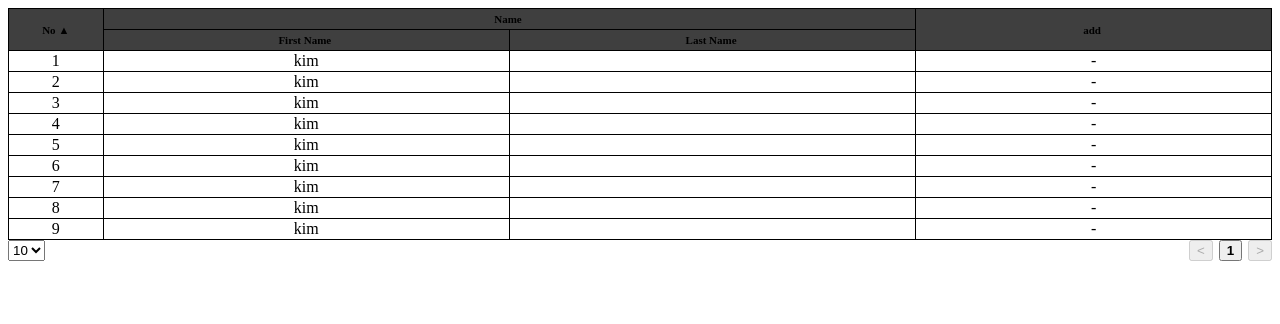
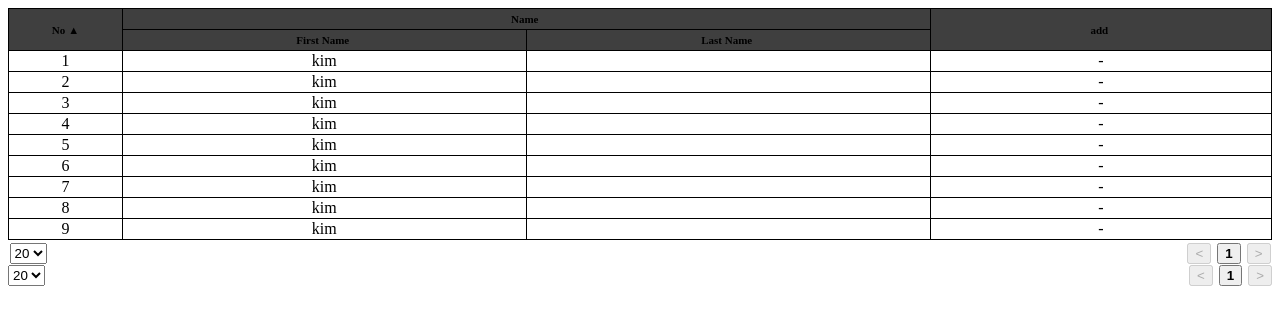
Before and after one commit to novice1993/rex-web-table, a React (Vite) app: page / in a window 1280 px wide. Shown: the top 324 px of the page. Built offline with nearby package versions, Linux system fonts and the light colour scheme.

Commit message:
[feat] page size init value 관련 세부 기능 추가
Desc
- page size option 중 중앙 값이 초기 값으로 설정되도록 기능 구현

```diff
--- a/src/App.tsx
+++ b/src/App.tsx
@@ -8,6 +8,9 @@ import { ColumnDef } from "@tanstack/react-table";
 import { HeaderOptionType } from "./type/type";
 import useSubRowContents from "./hook/useSubRowContents";
 import useSubRowExpand from "./hook/useSubRowExpand";
+
+import { TablePagination } from "./components/TableFooter/TablePagination";
+import { TablePageSizeSelect } from "./components/TableFooter/TablePageSizeSelect";
 
 export interface Example {
   No: number;
@@ -31,7 +34,7 @@ const columns: ColumnDef<Example>[] = [
   {
     accessorKey: "No",
     header: "No",
-    size: 10,
+    size: 20,
   },
   {
     accessorKey: "name",
@@ -157,13 +160,30 @@ function App() {
             },
           }}
         />
+        <TableFooter
+          totalPageNum={totalPageNum}
+          pagination={pagination}
+          setPagination={setPagination}
+        />
       </TableProvider>
 
-      <TableFooter
-        totalPageNum={totalPageNum}
-        pagination={pagination}
-        setPagination={setPagination}
-      />
+      <div
+        style={{
+          width: "100%",
+          display: "flex",
+          justifyContent: "space-between",
+        }}
+      >
+        <TablePageSizeSelect
+          pagination={pagination}
+          setPagination={setPagination}
+        />
+        <TablePagination
+          pagination={pagination}
+          setPagination={setPagination}
+          totalPageNum={totalPageNum}
+        />
+      </div>
     </>
   );
 }
--- a/src/components/TableContainer/TableContainer.tsx
+++ b/src/components/TableContainer/TableContainer.tsx
@@ -6,7 +6,6 @@ const TableContainer = ({ children }: { children: ReactNode }) => {
       style={{
         width: "100%",
         borderCollapse: "collapse",
-        tableLayout: "fixed",
       }}
     >
       {children}
--- a/src/components/TableFooter/TablePageSizeSelect.tsx
+++ b/src/components/TableFooter/TablePageSizeSelect.tsx
@@ -1,9 +1,6 @@
+import { Dispatch, SetStateAction, ChangeEvent, useLayoutEffect } from "react";
 import { PaginationState } from "@tanstack/react-table";
-import { Dispatch, SetStateAction, ChangeEvent } from "react";
-import {
-  checkDefaultSizeExist,
-  handleChangePageSize,
-} from "../../util/footer.util";
+import { getMedianIndexOfArray, changePageSize } from "../../util/footer.util";
 
 export interface TablePageSizeSelectProps {
   pageSizeList?: Array<number>;
@@ -19,17 +16,21 @@ export const TablePageSizeSelect = (props: TablePageSizeSelectProps) => {
   } = props;
 
   const sizeList: Array<number> = pageSizeList;
-  checkDefaultSizeExist(sizeList, pagination.pageSize);
 
-  const handleSelectChange = (event: ChangeEvent<HTMLSelectElement>) => {
-    handleChangePageSize(event.target.value, setPagination);
+  const handleChangeOption = (event: ChangeEvent<HTMLSelectElement>) => {
+    changePageSize(event.target.value, setPagination);
   };
+
+  useLayoutEffect(function setInitPageSize() {
+    const initPageSize = pageSizeList[getMedianIndexOfArray(pageSizeList)];
+    setPagination({ ...pagination, pageSize: initPageSize });
+  }, []);
 
   return (
     <select
       id="pageSizeSelect"
       value={String(pagination.pageSize)}
-      onChange={handleSelectChange}
+      onChange={handleChangeOption}
     >
       {sizeList.map((size) => (
         <option key={size} value={size}>
--- a/src/components/TableFooter/index.tsx
+++ b/src/components/TableFooter/index.tsx
@@ -10,9 +10,13 @@ const TableFooter = (props: TableFooterProps) => {
   const { pageSizeList, totalPageNum, pagination, setPagination } = props;
 
   return (
+    <tfoot>
+      <tr>
+        <td colSpan={100}>
           <div
             style={{
               width: "100%",
+              marginTop: "2px",
               display: "flex",
               justifyContent: "space-between",
             }}
@@ -28,6 +32,9 @@ const TableFooter = (props: TableFooterProps) => {
               setPagination={setPagination}
             />
           </div>
+        </td>
+      </tr>
+    </tfoot>
   );
 };
 export default TableFooter;
--- a/src/util/footer.util.ts
+++ b/src/util/footer.util.ts
@@ -3,18 +3,11 @@ import { Dispatch, SetStateAction } from "react";
 
 type SetPaginationType = Dispatch<SetStateAction<PaginationState>>;
 
-// 1) page size select
-export const checkDefaultSizeExist = (
-  sizeList: Array<number>,
-  defaulSize: number
-) => {
-  if (!sizeList.includes(defaulSize)) {
-    sizeList.push(defaulSize);
-    sizeList.sort((a, b) => a - b);
-  }
+export const getMedianIndexOfArray = (arr: number[]) => {
+  return Math.floor(arr.length / 2);
 };
 
-export const handleChangePageSize = (
+export const changePageSize = (
   pageSize: string | null,
   setPagination: SetPaginationType
 ) => {
```
Lines whose indentation alone changed are shown as unchanged.
